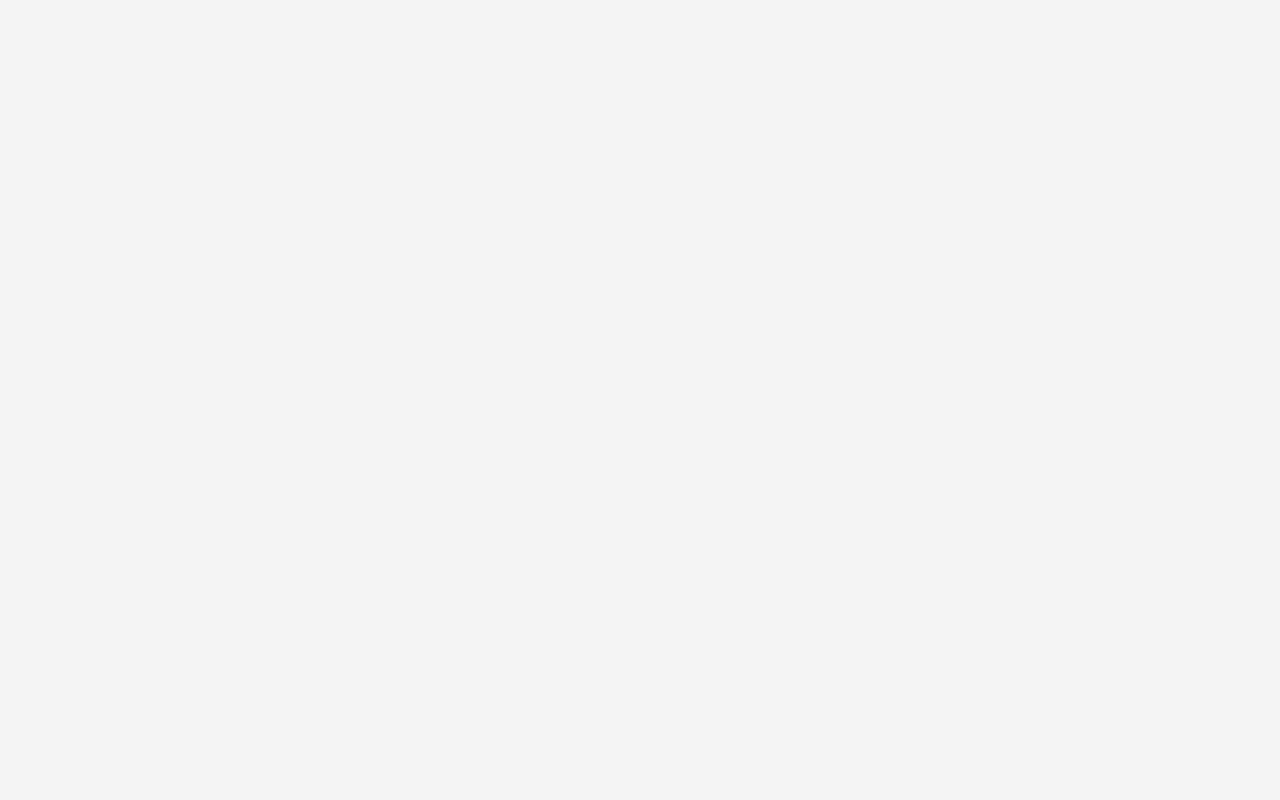
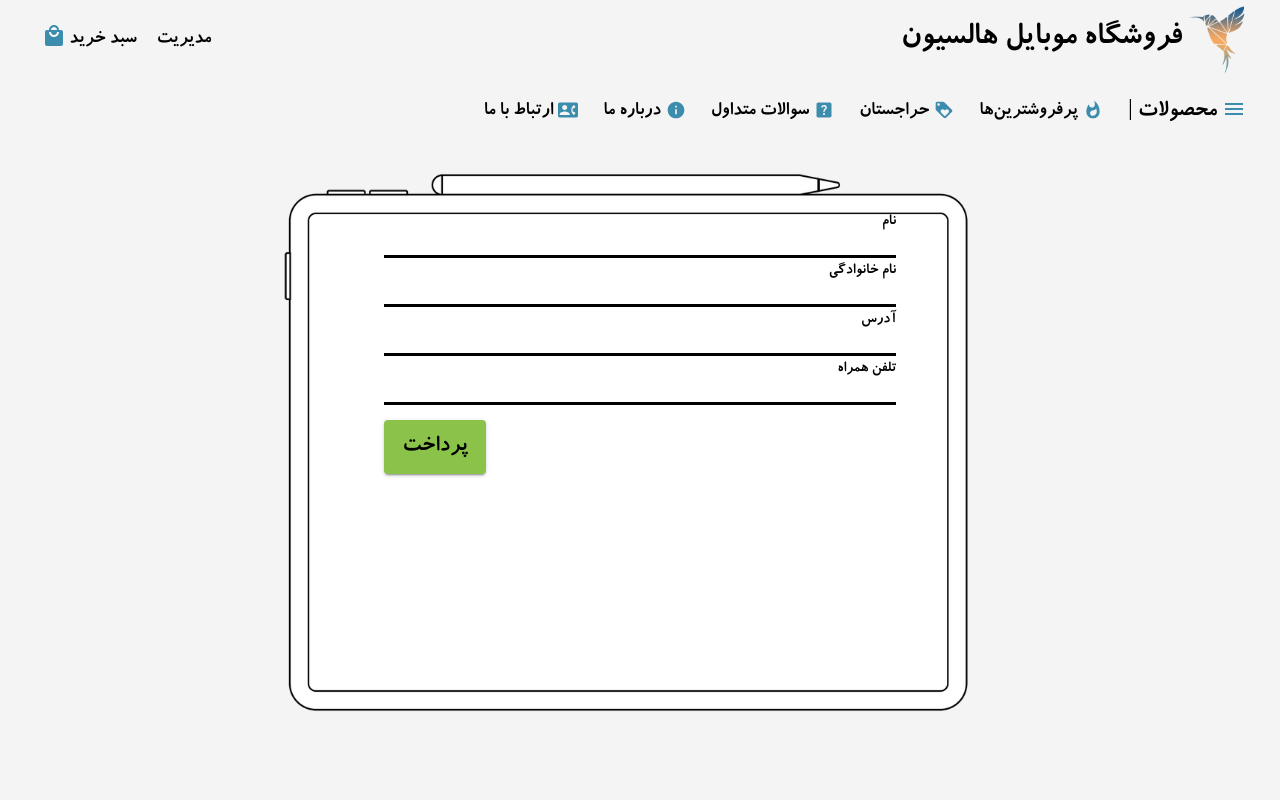
Before and after one commit to MissFazak/Maktab66-Project-Faeze-Gholami, a React (Create React App) app in the folder halcyon-shop/: page /order in a window 1280 px wide. Before the commit this address had no page. Shown: the top 800 px of the page. Built offline with nearby package versions, Linux system fonts and the light colour scheme; data requests are answered from the project's data file.

Commit message:
style: change style of order and table

```diff
--- a/halcyon-shop/src/App.js
+++ b/halcyon-shop/src/App.js
@@ -18,6 +18,7 @@ import { fetchCategory } from "./redux/categorySlice";
 import { stateSelector } from "./redux/stateSlice";
 import PublicRoute from "./components/PublicRoute";
 import PrivateRoute from "./components/PrivateRoute";
+import OrderForm from "./pages/OrderForm";
 
 function App() {
   const dispatch = useDispatch();
@@ -46,6 +47,7 @@ function App() {
               <Route path="/login" element={<Login />} />
             </Route>
             <Route path="/cart-page" element={<CartPage />} />
+            <Route path="/order" element={<OrderForm/>}/>
             <Route path="/list-brands" element={<ListOfBrands />}>
               {items.map((item, index) => (
                 <Route
--- /dev/null
+++ b/halcyon-shop/src/assets/css/_orderForm.scss
@@ -0,0 +1,39 @@
+.orderBody {
+    padding-top: 70px;
+    background-image: url("../img/image-from-rawpixel-id-3904581-png.png");
+    height: 85vh;
+    background-size: 70%;
+    background-repeat: no-repeat;
+    background-position-x: 50%;
+  }
+
+.orderForm{
+    width: 40%;
+    margin: auto;
+    direction: ltr;
+
+    form{
+        direction: rtl;
+        display: flex;
+        flex-direction: column;
+        flex-wrap: wrap;
+        input{
+            padding: 5px 0;
+            margin-bottom: 5px;
+            border: none;
+            border-bottom: solid black;
+            &:focus{
+                outline: none;
+            }
+        }
+
+    }
+    button{
+        margin: 10px 0;
+        width: 20%;
+        font-size: 1.5rem;
+        color: black;
+
+    }
+
+}
--- a/halcyon-shop/src/assets/css/main.scss
+++ b/halcyon-shop/src/assets/css/main.scss
@@ -4,6 +4,8 @@
 @use  "footer";
 @use  "sideBar";
 @use 'formAdd';
+@use 'orderForm';
+
 
 
 
--- a/halcyon-shop/src/pages/CartPage.jsx
+++ b/halcyon-shop/src/pages/CartPage.jsx
@@ -1,7 +1,61 @@
-import React from 'react'
+import * as React from "react";
+import { DataGrid } from "@mui/x-data-grid";
+import { Button } from "@mui/material";
+import { Link } from "react-router-dom";
 
-export default function CartPage() {
+const columns = [
+  { field: "id", headerName: "ID", width: 70 },
+  { field: "name", headerName: "نام کالا", width: 130 },
+  { field: "price", headerName: "قیمت", width: 130 },
+  {
+    field: "count",
+    headerName: "تعداد",
+    type: "number",
+    width: 90,
+  },
+  {
+    field: "action",
+    headerName: "",
+    renderCell: (params) => {
+      const handleDelete = (e) => {
+        // service.removeProduct(e);
+        // setState(!state);
+      };
+      return (
+        <Button
+          variant="contained"
+          color="primary"
+          onClick={() => handleDelete(params.row.id)}
+        >
+          حذف
+        </Button>
+      );
+    },
+  },
+];
+
+const rows = [{ id: 1, name: "Snow", price: "Jon", count: 35 }];
+
+export default function DataTable() {
   return (
-    <div>CartPage</div>
-  )
+    <div className="managePage">
+      <DataGrid
+        rows={rows}
+        columns={columns}
+        pageSize={5}
+        autoHeight
+        rowsPerPageOptions={[5]}
+        checkboxSelection
+      />
+      <Link to={{pathname:'..//order'}}>
+        <Button
+          variant="contained"
+          color="success"
+          sx={{ float: "left", marginTop: "20px", color: "black" }}
+        >
+          نهایی کردن سبد خرید
+        </Button>
+      </Link>
+    </div>
+  );
 }
--- a/halcyon-shop/src/pages/ManagePage.jsx
+++ b/halcyon-shop/src/pages/ManagePage.jsx
@@ -21,7 +21,6 @@ export default function CustomizedTables() {
   const handleDelete = (e) => {
     service.removeProduct(e);
     setState(!state);
-    // window.location.reload()
   };
   const handleEdit = (e) => {
     items?.find((item) => item.id == e.id);
--- /dev/null
+++ b/halcyon-shop/src/pages/OrderForm.jsx
@@ -0,0 +1,62 @@
+import React from "react";
+import { useFormik } from "formik";
+import { Button } from "@mui/material";
+
+const OrderForm = () => {
+  const formik = useFormik({
+    initialValues: {
+      firstName: "",
+      lastName: "",
+      address: "",
+      phoneNumber: "",
+    },
+    onSubmit: (values) => {
+      alert(JSON.stringify(values, null, 2));
+    },
+  });
+  return (
+    <div className="orderBody">
+        <div className="orderForm">
+          <form onSubmit={formik.handleSubmit}>
+            <label htmlFor="firstName">نام</label>
+            <input
+              id="firstName"
+              name="firstName"
+              type="text"
+              onChange={formik.handleChange}
+              value={formik.values.firstName}
+            />
+            <label htmlFor="lastName">نام خانوادگی</label>
+            <input
+              id="lastName"
+              name="lastName"
+              type="text"
+              onChange={formik.handleChange}
+              value={formik.values.lastName}
+            />
+            <label htmlFor="email">آدرس</label>
+            <input
+              id="address"
+              name="address"
+              type="text"
+              onChange={formik.handleChange}
+              value={formik.values.email}
+            />
+            <label htmlFor="phoneNumber">تلفن همراه</label>
+            <input
+              id="phoneNumber"
+              name="phoneNumber"
+              type="number"
+              onChange={formik.handleChange}
+              value={formik.values.email}
+            />
+          </form>
+            <Button variant="contained" color="success" type="submit">
+              پرداخت
+            </Button>
+        </div>
+    </div>
+  );
+};
+
+export default OrderForm;
```
